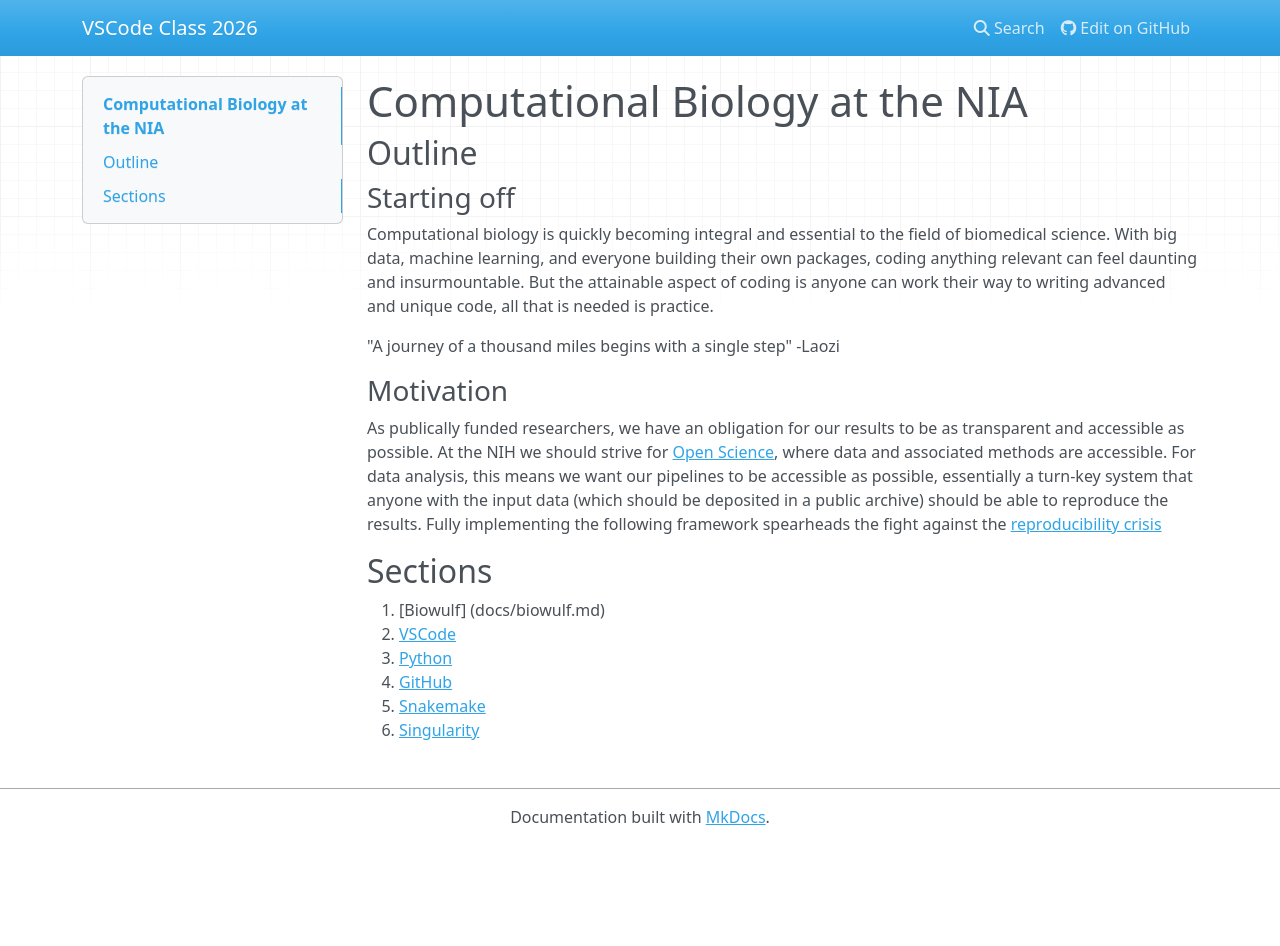
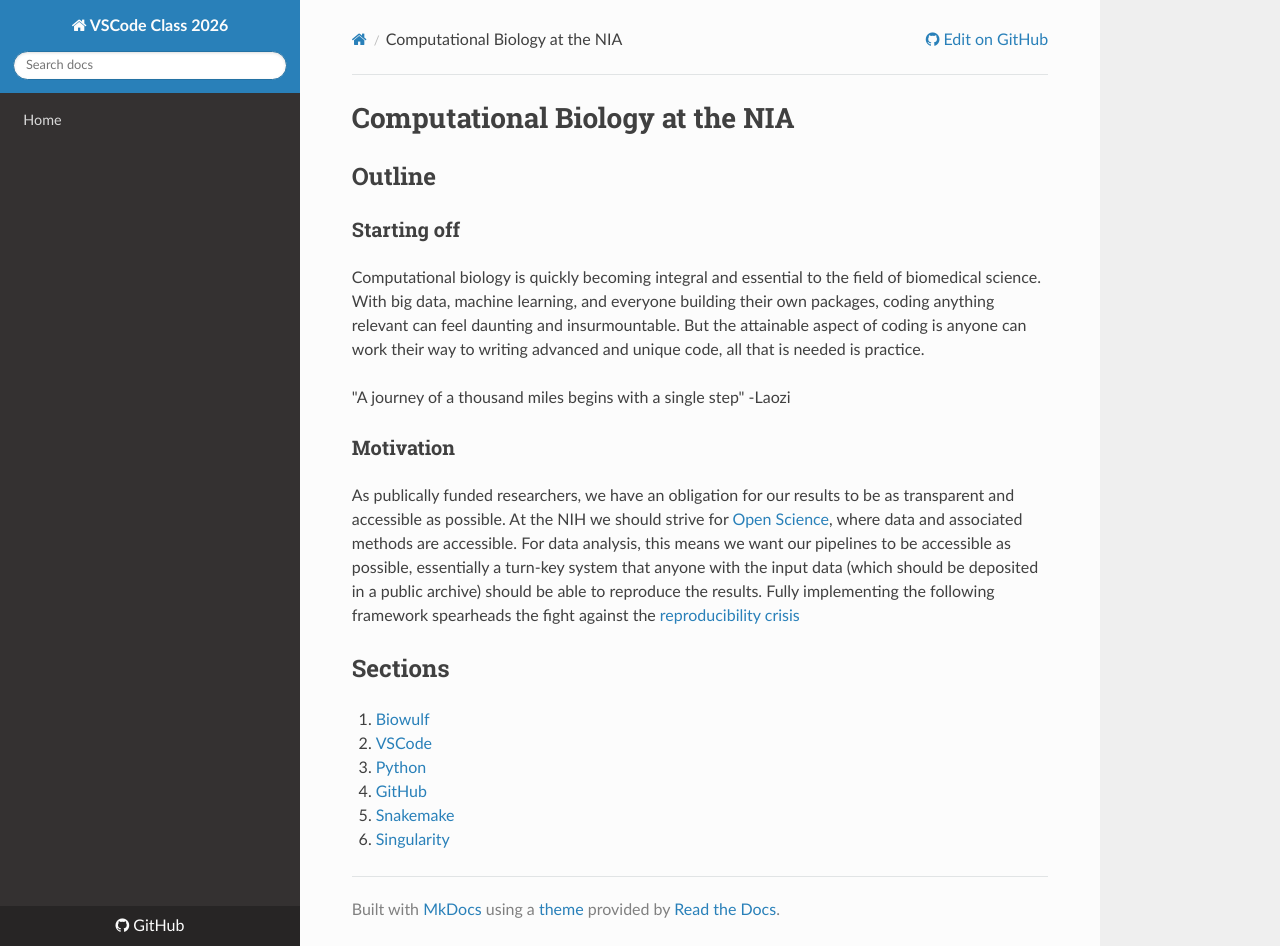
Before and after one commit to adamcatching/VSCode_class_2026, an MkDocs documentation site: the page built from docs/index.md, in a window 1280 px wide and 946 px high. Built offline with MkDocs 1.6.1, drawn with Linux system fonts in a browser that asks for light colours; nearby versions of some CDN libraries.

Commit message:
Update style

```diff
--- a/docs/index.md
+++ b/docs/index.md
@@ -16,7 +16,7 @@ As publically funded researchers, we have an obligation for our results to be as
 
 ## Sections
 
-1. [Biowulf] (docs/biowulf.md)
+1. [Biowulf](docs/biowulf.md)
 2. [VSCode](docs/vscode.md)
 3. [Python](docs/python.md)
 4. [GitHub](docs/github.md)
--- a/mkdocs.yml
+++ b/mkdocs.yml
@@ -4,7 +4,7 @@ site_author: Adam Catching
 repo_url: https://github.com/adamcatching/VSCode_class_2026
 
 theme:
-  name: mkdocs # The default theme
+  name: readthedocs # The default theme
   # Or use a popular third-party theme like 'material'
   # name: material
 
```
